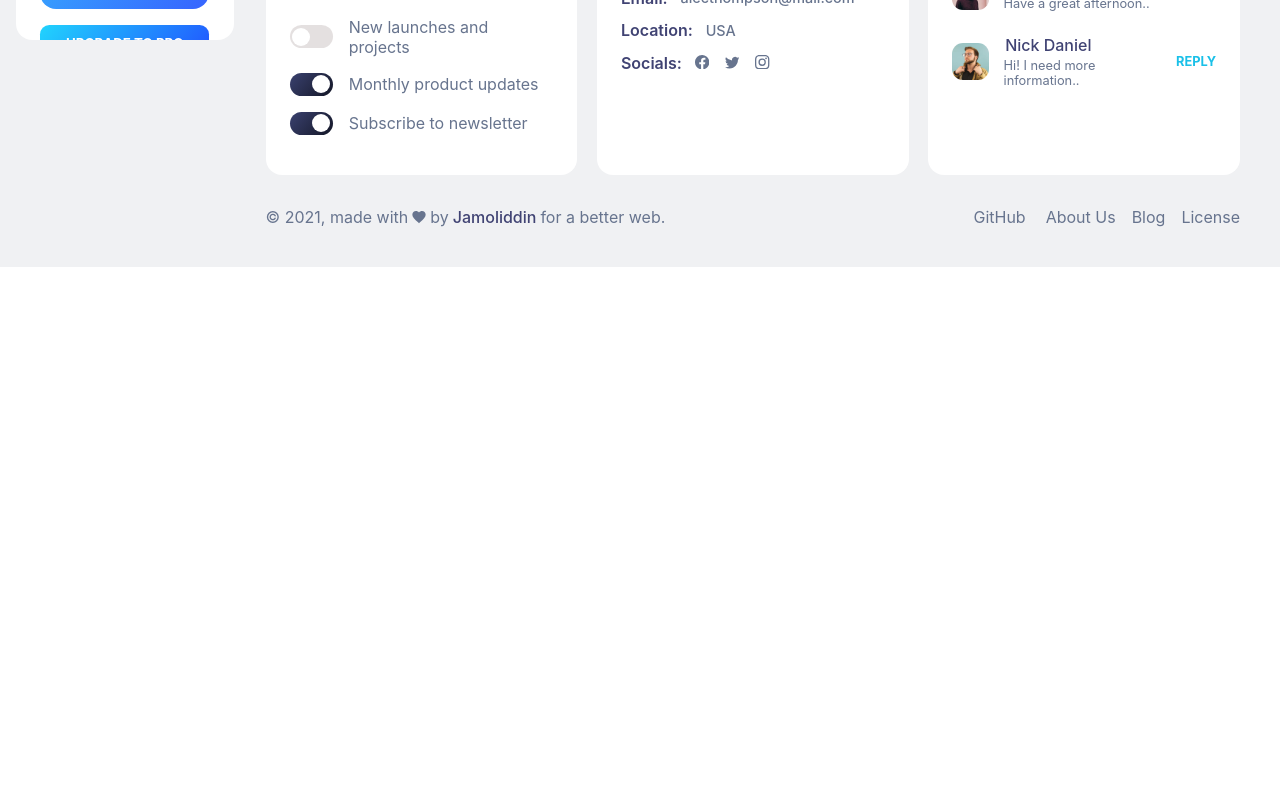
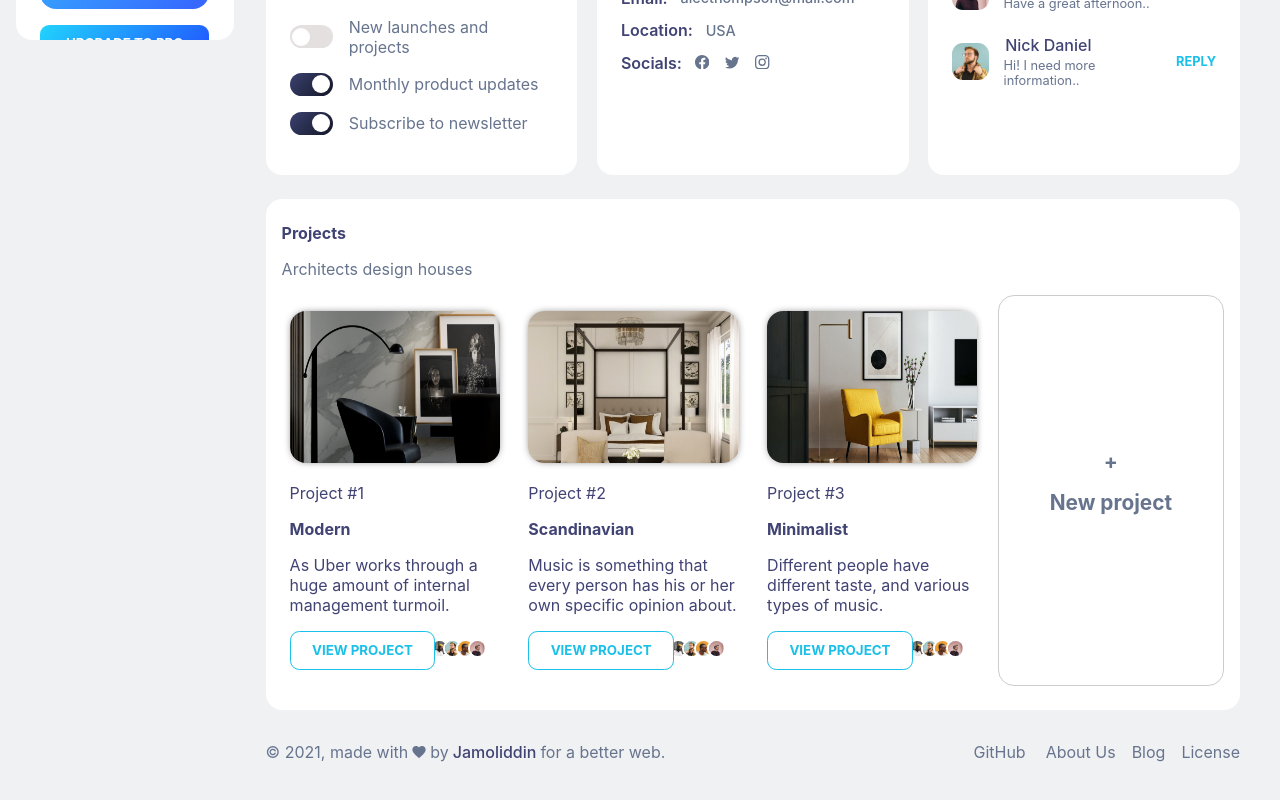
Before and after one commit to jamoliddinsaidov/soft_ui_dashboard, a React (Create React App) app: page /profile in a window 1280 px wide. Shown: the part 736-1536 px from the top of the page. Before the commit the page ends 1003 px from the top, so only its background shows below. Built offline with nearby package versions, Linux system fonts and the light colour scheme.

Commit message:
finish profile page

```diff
--- a/src/assets/contents/Profile/ProfileProjectsContent.js
+++ b/src/assets/contents/Profile/ProfileProjectsContent.js
@@ -1,6 +1,6 @@
-import project1 from '../../images/home-decor-1/jpg'
-import project2 from '../../images/home-decor-2/jpg'
-import project3 from '../../images/home-decor-3/jpg'
+import project1 from '../../images/home-decor-1.jpg'
+import project2 from '../../images/home-decor-2.jpg'
+import project3 from '../../images/home-decor-3.jpg'
 import person1 from '../../images/bruce-mars.jpg'
 import person2 from '../../images/team-3.jpg'
 import person3 from '../../images/team-2.jpg'
--- a/src/pages/Profile/Profile.jsx
+++ b/src/pages/Profile/Profile.jsx
@@ -8,6 +8,7 @@ import IconAndText from '../../components/ImageAndTexts/IconAndText'
 import PlatformSettings from '../../components/Cards/PlatformSettings'
 import { ConversationsContent } from '../../assets/contents/Profile/ConversationsContent'
 import MainFooter from '../../components/Footers/MainFooter'
+import ProfileProjectCard from '../../components/Cards/ProfileProjectCard'
 
 // styles
 import {
@@ -17,6 +18,7 @@ import {
   StyledPlatformSettings,
   StyledProfileDetails,
   StyledContact,
+  StyledProfileProjectsContainer,
 } from './styles/StyledProfile'
 
 // contents
@@ -29,6 +31,7 @@ import {
   ProfileDescriptionContent,
   ProfileDetailsContent,
 } from '../../assets/contents/Profile/ProfileInformationContent'
+import { ProfileProjectsContent } from '../../assets/contents/Profile/ProfileProjectsContent'
 
 const Profile = () => {
   const [isIconActive, setIsIconActive] = useState([true, false, false])
@@ -98,6 +101,21 @@ const Profile = () => {
           ))}
         </StyledPlatformSettings>
       </StyledPlatformSettingsContainer>
+
+      <StyledProfileProjectsContainer>
+        <h4>Projects</h4>
+        <p className='profile-job'>Architects design houses</p>
+
+        <div className='projects-container'>
+          {ProfileProjectsContent.map((project) => (
+            <ProfileProjectCard project={project} key={project.name} />
+          ))}
+          <div className='new-project'>
+            <p>+</p>
+            <p>New project</p>
+          </div>
+        </div>
+      </StyledProfileProjectsContainer>
       <MainFooter />
     </MainLayout>
   )
--- a/src/pages/Profile/styles/StyledProfile.js
+++ b/src/pages/Profile/styles/StyledProfile.js
@@ -4,6 +4,7 @@ import { StyledTopHeader } from '../../../components/Headers/styles/TopHeader'
 import { StyledImageAndTexts } from '../../../components/ImageAndTexts/styles/StyledImgAndTxts'
 
 export const StypedProfileHeader = styled(StyledTopHeader)`
+  position: relative;
   width: 95%;
   margin: -3em auto 2em;
   padding: 1.5em 1em;
@@ -94,3 +95,36 @@ export const StyledContact = styled(StyledImageAndTexts)`
     }
   }
 `
+
+export const StyledProfileProjectsContainer = styled(CardContainer)`
+  margin-top: 1.5rem;
+  padding: 1.5em 1em;
+
+  .profile-job {
+    color: ${colors.textColor};
+    margin: 1rem 0;
+  }
+
+  .projects-container {
+    display: flex;
+    justify-content: space-between;
+    align-items: stretch;
+  }
+
+  .new-project {
+    width: 24%;
+    display: flex;
+    justify-content: center;
+    align-items: center;
+    flex-direction: column;
+    border: 1px solid #ccc;
+    border-radius: 1rem;
+
+    p {
+      color: ${colors.textColor};
+      font-weight: bold;
+      font-size: 1.3rem;
+      margin-bottom: 1rem;
+    }
+  }
+`
```
